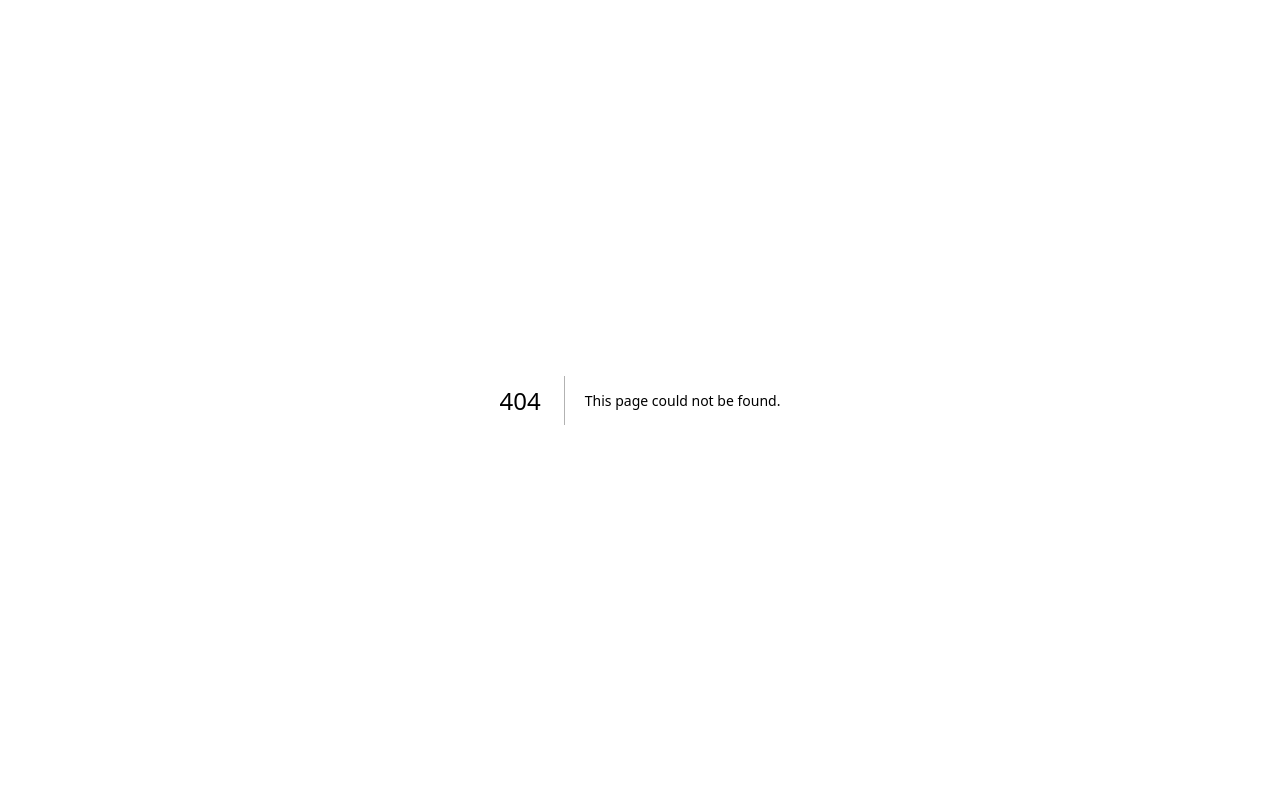
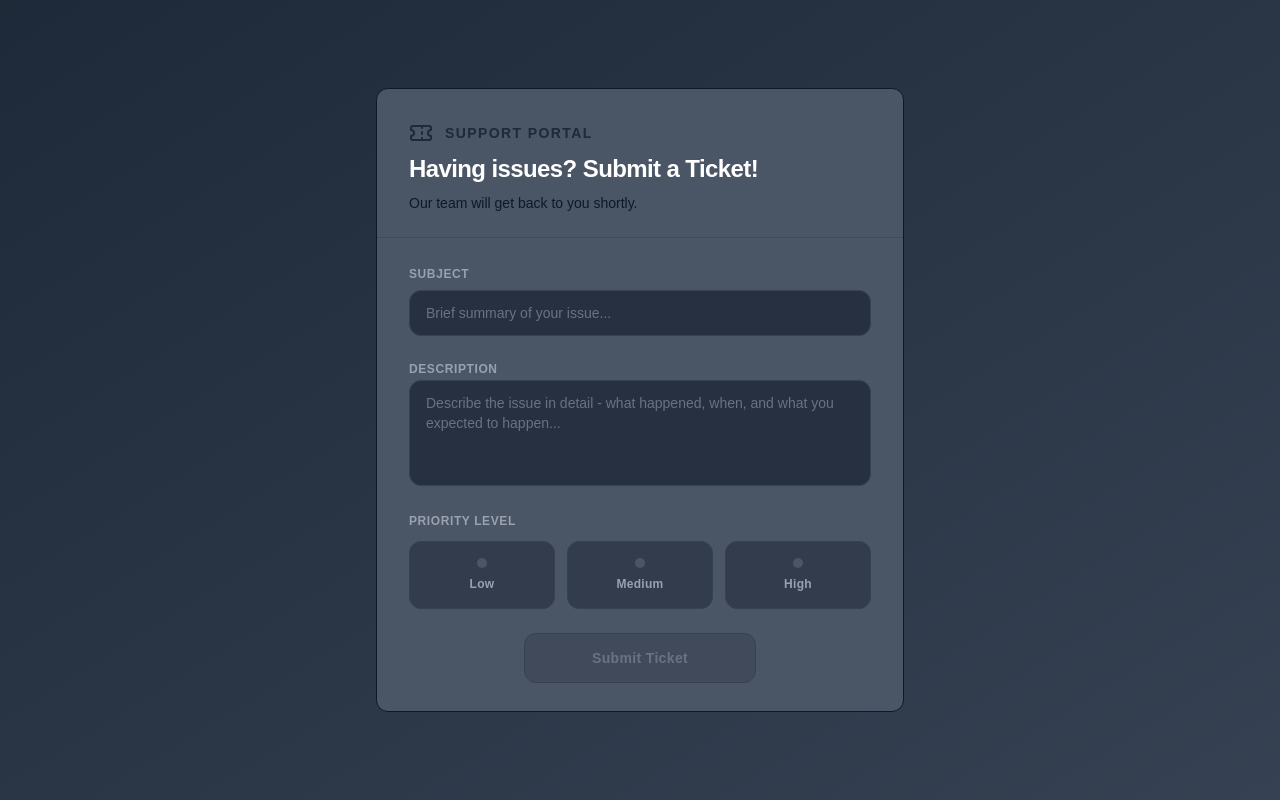
Before and after one commit to CodingKayvon/TicketSystem, a Next.js app: page /pages/UserDashboard in a window 1280 px wide. Before the commit this address had no page. Built offline with nearby package versions, Linux system fonts and the light colour scheme.

Commit message:
Implemented Role Selection and part of UserDashboard

```diff
--- /dev/null
+++ b/src/app/components/Card/page.tsx
@@ -0,0 +1,34 @@
+import React from 'react'
+
+const RoleCard = ({ id, tag, icon, role, dsc, btn, onClick }: any) => {
+  return (
+    <div className='flex flex-col bg-linear-to-br from-slate-700 to-slate-900 rounded-xl p-6 w-90 shadow-lg items-center space-y-4 border border-cyan-800 transform transition-transform duration-300 hover:scale-105'>
+      <div
+        className={`rounded-md px-2 py-1 ${
+          id === 1
+          ? "bg-linear-to-br from-cyan-950 to-cyan-900 text-cyan-400"
+          : "bg-linear-to-br from-amber-950 to-amber-800 text-amber-500"
+        }`}
+      >
+        {tag}
+      </div>
+
+      {icon}
+      <h2 className='text-white font-semibold text-2xl'>{role}</h2>
+      <p className='text-white text-xs text-center mb-5'>{dsc}</p>
+      <button
+        onClick={onClick}
+        className={`text-white hover:shadow-2xl hover:scale-105 px-4 py-2 rounded-md transform transition-transform duration-300 cursor-pointer ${
+          id === 1
+          ? "bg-linear-to-br from-cyan-950 to-cyan-900 hover:from-cyan-900 hover:to-cyan-600"
+          : "bg-linear-to-br from-amber-950 to-amber-800 hover:from-amber-900 hover:to-amber-600"
+        }`}
+      >
+        {btn}
+      </button>
+
+    </div>
+  )
+}
+
+export default RoleCard
--- a/src/app/login/page.tsx
+++ b/src/app/login/page.tsx
@@ -26,7 +26,7 @@ const Login = () => {
     try {
       setLoading(true);
       await signInWithEmailAndPassword(auth, email, password);
-      router.push('/pages/tickets');
+      router.push('/pages/RoleSelection');
     } catch (err: any) {
       console.error(err);
       setError('Invalid email or password');
--- /dev/null
+++ b/src/app/pages/ItDashboard/page.tsx
@@ -0,0 +1,9 @@
+import React from 'react'
+
+const ITDashboard = () => {
+  return (
+    <div>ITDashboard</div>
+  )
+}
+
+export default ITDashboard
--- /dev/null
+++ b/src/app/pages/RoleSelection/page.tsx
@@ -0,0 +1,68 @@
+'use client'
+
+import React from 'react'
+import { TicketCheck } from 'lucide-react';
+import { TicketPlus } from 'lucide-react';
+import { useRouter } from 'next/navigation';
+import RoleCard from '@/app/components/Card/page';
+
+
+const RoleSelection = () => {
+  const router = useRouter();
+
+  const roles = [
+    {
+      id: 1,
+      tag: "Technical",
+      icon: <TicketCheck className='text-sm'/>,
+      role: "IT Team",
+      dsc: "Manage tickets, assign tickets, and monitor system status.",
+      btn: "IT Dashboard"
+    },
+    {
+      id: 2,
+      tag: "General",
+      icon: <TicketPlus className='text-sm'/>,
+      role: "Non-IT Team",
+      dsc: "Submit tickets, view updates, and track progress.",
+      btn: "User Dashboard"
+    },
+  ];
+
+  const handleClick = (role: string) => {
+    //Selected Card 1
+    if(role === "IT Team"){
+      console.log("Routing to IT Dashboard!")
+      router.push("/pages/ItDashboard")
+    }
+
+    //Selected Card 2
+    if(role === "Non-IT Team"){
+      console.log("Routing to User Dashboard!")
+      router.push("/pages/UserDashboard")
+    }
+  }
+
+  return (
+    <div className='min-h-screen bg-[#060a12] overflow-hidden'>
+      {/* Header */}
+      <h1 className='flex justify-center text-l mt-25 mb-24'>Select your role to continue.</h1>
+
+      {/* Card(s) Wrapper */}
+      <div className='flex flex-col gap-10 items-center'>
+        {/* Card 1 */}
+        <div className='flex flex-col gap-5'>
+          {roles.map((cards) => (
+            <RoleCard
+            key={cards.id}
+            {...cards}
+            onClick={() => handleClick(cards.role)}
+            />
+          ))}
+        </div>
+      </div>
+    </div>
+  )
+}
+
+export default RoleSelection
--- /dev/null
+++ b/src/app/pages/UserDashboard/page.tsx
@@ -0,0 +1,161 @@
+'use client'
+
+import { Ticket } from 'lucide-react'
+import React, { useState } from 'react'
+
+const UserDashboard = () => {
+  const [subject, setSubject] = useState('');
+  const [description, setDescription] = useState('');
+  const [priority, setPriority] = useState<'low' | 'medium' | 'high' | null>(null);
+  const [submitted, setSubmitted] = useState(false);
+
+  const priorityConfig = {
+    low: {
+      label: 'Low',
+      icon: '●',
+      activeClass: 'bg-emerald-500/20 border-emerald-400 text-emerald-300',
+      dotClass: 'bg-emerald-400',
+      hoverClass: 'hover:border-emerald-500/60 hover:text-emerald-400',
+    },
+    medium: {
+      label: 'Medium',
+      icon: '●',
+      activeClass: 'bg-amber-500/20 border-amber-400 text-amber-300',
+      dotClass: 'bg-amber-400',
+      hoverClass: 'hover:border-amber-500/60 hover:text-amber-400',
+    },
+    high: {
+      label: 'High',
+      icon: '●',
+      activeClass: 'bg-red-500/20 border-red-400 text-red-300',
+      dotClass: 'bg-red-400',
+      hoverClass: 'hover:border-red-500/60 hover:text-red-400',
+    },
+  };
+
+  const handleSubmit = () => {
+    if(!subject || !description || !priority) return
+    setSubmitted(true);
+    setTimeout(() => {
+      setSubmitted(false);
+      setSubject('');
+      setDescription('');
+      setPriority(null);
+    }, 3000)
+  };
+
+  const isReady = subject.trim() && description.trim() && priority;
+
+  return (
+    <div className='min-h-screen flex flex-col bg-linear-to-br from-gray-800 to-gray-700 justify-center items-center'>
+      {/* Ticket Form */}
+      <div className='flex flex-col w-132 bg-gray-600 rounded-xl border border-slate-900'>
+
+        {/* Header */}
+        <div className='px-8 pt-8 pb-6 border-b border-gray-700/50'>
+          <div className='flex items-center gap-3 mb-1'>
+            <Ticket className='text-gray-800'/>
+            <span className='text-sm font-semibold tracking-widest text-gray-800 uppercase'>Support Portal</span>
+          </div>
+
+          <h1 className='text-2xl mt-2 mb-2 font-bold text-white tracking-tight'>
+            Having issues? Submit a Ticket!
+          </h1>
+          <p className='text-sm text-gray-900'>Our team will get back to you shortly.</p>
+        </div>
+
+        {/* Form Body */}
+        <div className='flex flex-col gap-5 px-8 py-7'>
+          {/* Subject */}
+          <div className='flex flex-col gap-2'>
+            <label
+              className='text-xs font-semibold tracking-wider text-gray-400 uppercase'
+            >
+              Subject
+            </label>
+            <input
+              type="text"
+              value={subject}
+              onChange={e => setSubject(e.target.value)}
+              placeholder='Brief summary of your issue...'
+              className='w-full bg-gray-900/60 border border-gray-700 rounded-xl px-4 py-3 text-white text-sm placeholder-gray-500 focus:outline-none focus:border-slate-900 focus:ring-1 focus:ring-slate-900 transition-all duration-200'
+            />
+          </div>
+
+          {/* Description */}
+          <div>
+            <label
+              className='text-xs font-semibold tracking-wider text-gray-400 uppercase'
+            >
+              Description
+            </label>
+            <textarea
+              value={description}
+              onChange={e => setDescription(e.target.value)}
+              placeholder='Describe the issue in detail - what happened, when, and what you expected to happen...'
+              rows={4}
+              className='w-full bg-gray-900/60 border border-gray-700 rounded-xl px-4 py-3 text-white text-sm placeholder-gray-500 focus:outline-none focus:border-slate-900 focus:ring-1 focus:ring-slate-900 transition-all duration-200 resize-none'
+            >
+            </textarea>
+          </div>
+
+          {/* Priority */}
+          <div className="flex flex-col gap-3">
+            <label className="text-xs font-semibold tracking-wider text-gray-400 uppercase">
+              Priority Level
+            </label>
+
+            <div className="grid grid-cols-3 gap-3">
+              {(Object.keys(priorityConfig) as Array<'low' | 'medium' | 'high'>).map((level) => {
+                const config = priorityConfig[level]
+                const isActive = priority === level
+                return (
+                  <button
+                    key={level}
+                    onClick={() => setPriority(level)}
+                    className={`
+                      relative flex flex-col items-center gap-2 py-4 px-3 rounded-xl border transition-all duration-200 cursor-pointer
+                      ${isActive
+                        ? config.activeClass + ' shadow-lg'
+                        : 'border-gray-700 text-gray-400 bg-gray-900/40 ' + config.hoverClass
+                      }
+                    `}
+                  >
+                    <div className={`w-2.5 h-2.5 rounded-full transition-all duration-200 ${isActive ? config.dotClass : 'bg-gray-600'}`} />
+                    <span className="text-xs font-semibold tracking-wide">{config.label}</span>
+                    {isActive && (
+                      <div className="absolute inset-0 rounded-xl opacity-10 pointer-events-none"
+                        style={{ background: 'currentColor' }} />
+                    )}
+                  </button>
+                )
+              })}
+            </div>
+          </div>
+
+          {/* Submission */}
+          <div className='flex justify-center'>
+            <button
+              onClick={handleSubmit}
+              disabled={!isReady}
+              className={`
+                  mt-1 w-58 py-3.5 rounded-xl font-semibold text-sm tracking-wide transition-transform duration-300 hover:scale-105
+                  ${submitted
+                    ? 'bg-emerald-500 text-white shadow-lg shadow-emerald-500/20'
+                    : isReady
+                      ? 'bg-linear-to-br from-slate-700 to-slate-900 hover:bg-linear-to-br hover:from-slate-600 hover:to-slate-700 text-white shadow-lg hover:shadow-lg hover:shadow-slate-500/30 cursor-pointer'
+                      : 'bg-gray-700/50 text-gray-500 cursor-not-allowed border border-gray-700'
+                  }
+              `}
+            >
+              {submitted ? 'Ticket Submitted!' : 'Submit Ticket'}
+            </button>
+          </div>
+
+        </div>
+      </div>
+    </div>
+  )
+}
+
+export default UserDashboard
--- a/src/app/pages/tickets/page.tsx
+++ /dev/null
@@ -1,9 +0,0 @@
-import React from 'react'
-
-const Tickets = () => {
-  return (
-    <div>Tickets</div>
-  )
-}
-
-export default Tickets
```
